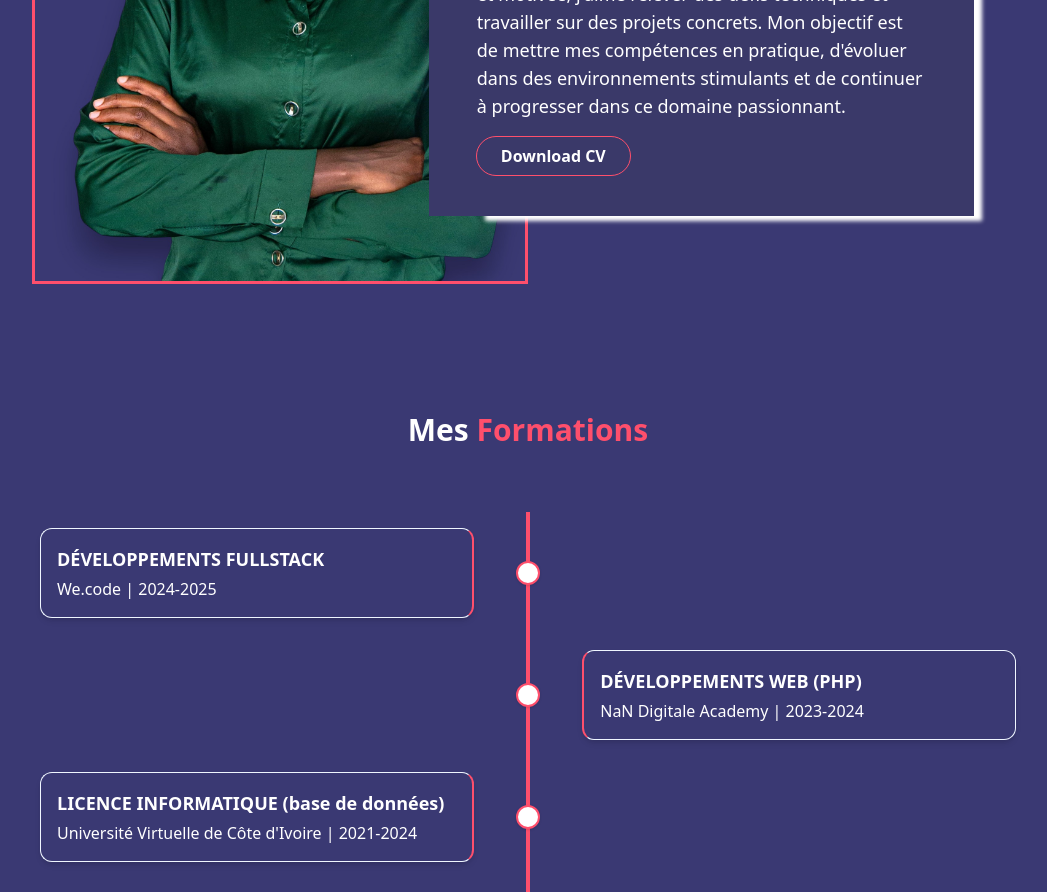
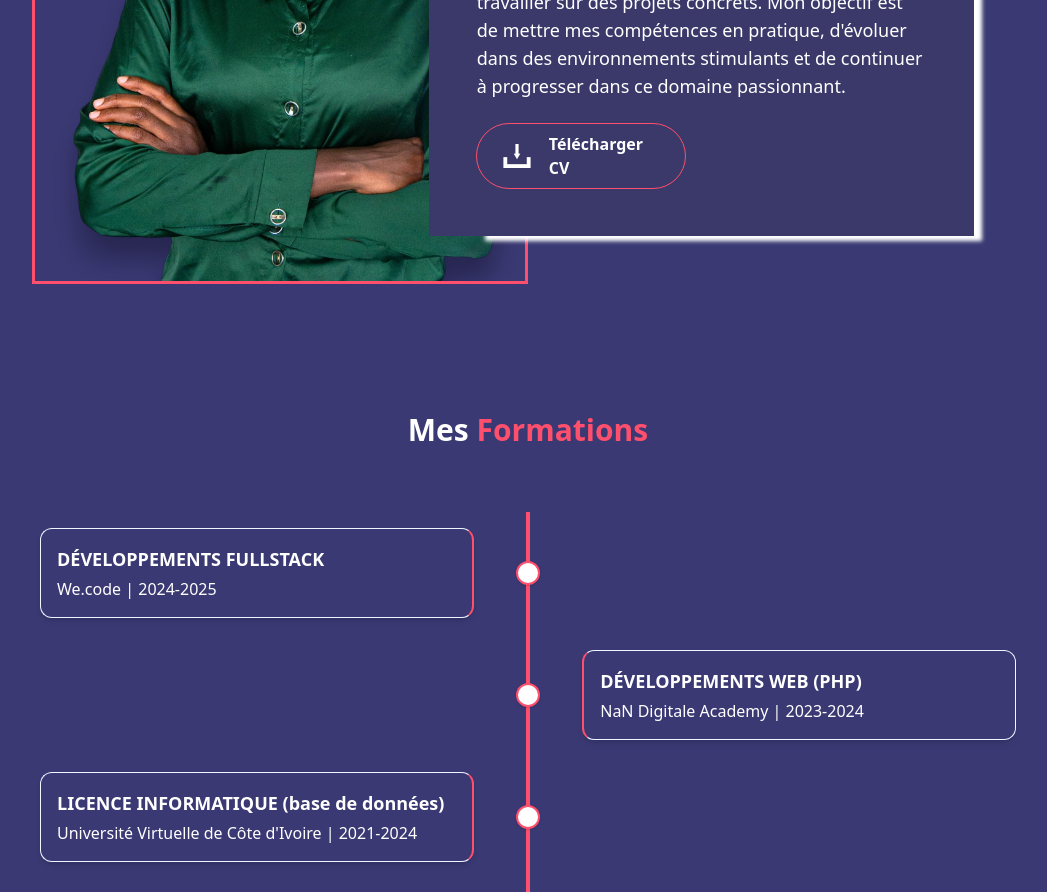
Before and after one commit to Bamba-Masso/portfolio, a React (Vite) app: page / in a window 1280 px wide. Shown: the part 940-1832 px from the top of the page, without its empty margins (112-1159 px from the left). Built offline with nearby package versions, Linux system fonts and the light colour scheme.

Commit message:
Correction des erreurs de frappes

```diff
--- a/src/components/profile.jsx
+++ b/src/components/profile.jsx
@@ -53,8 +53,8 @@ export default function Header() {
           </motion.p>
 
           <motion.div variants={itemVariants}>
-            <a href="BAMBA_CV.pdf" download="BAMBA_CV.pd" className="md:px-6 px-4 py-2 text-white font-semibold outline outline-[#FE4F6C] rounded-full hover:bg-[#FE4F6C] hover:border border-white transform transition delay-300">
-              Download CV
+            <a href="BAMBA_CV.pdf" download="BAMBA_CV.pd" className="md:px-6 px-4 py-2 w-52 flex gap-4 items-center text-white font-semibold outline outline-[#FE4F6C] rounded-full hover:bg-[#FE4F6C] hover:border border-white transform transition delay-300">
+             <img src="telecharger.png" alt="" />  Télécharger CV
             </a>
           </motion.div>
         </motion.div>
```
